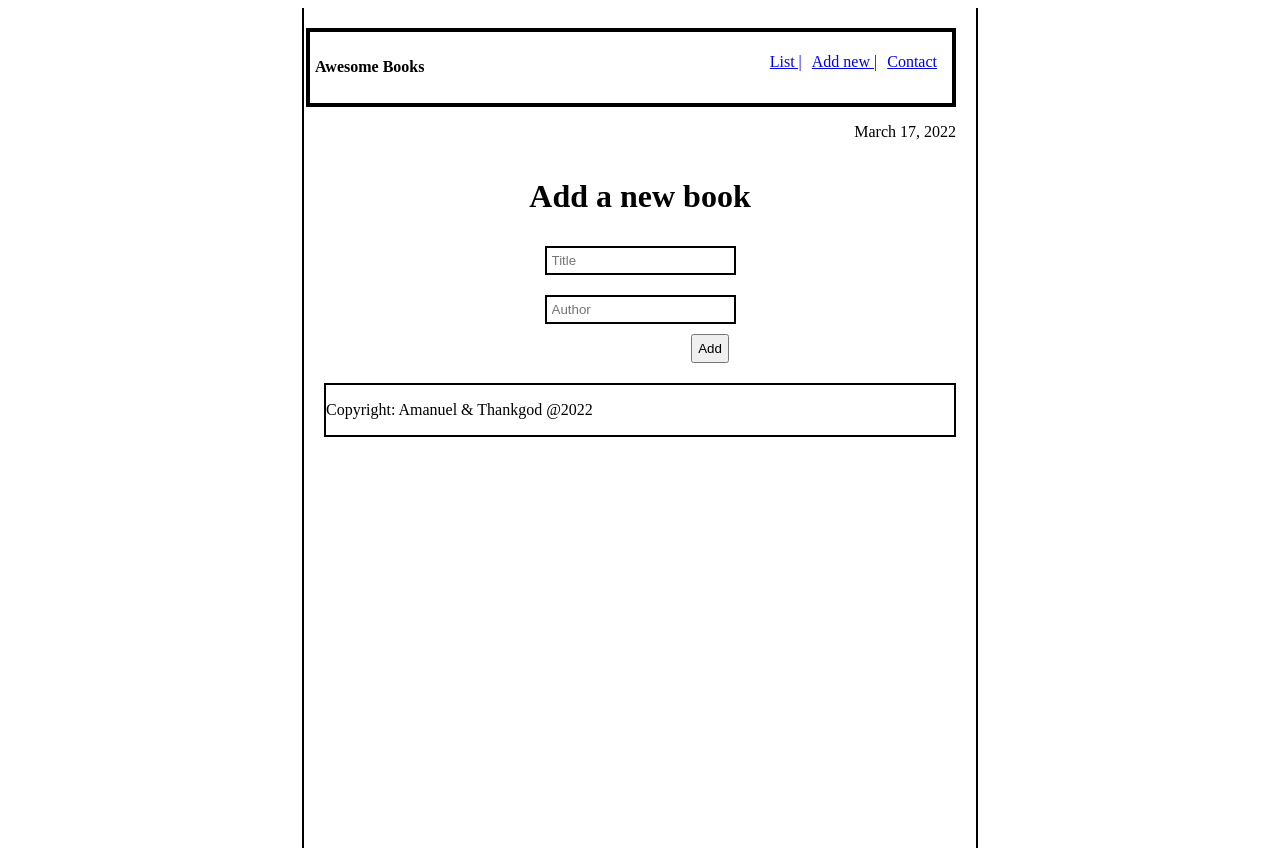
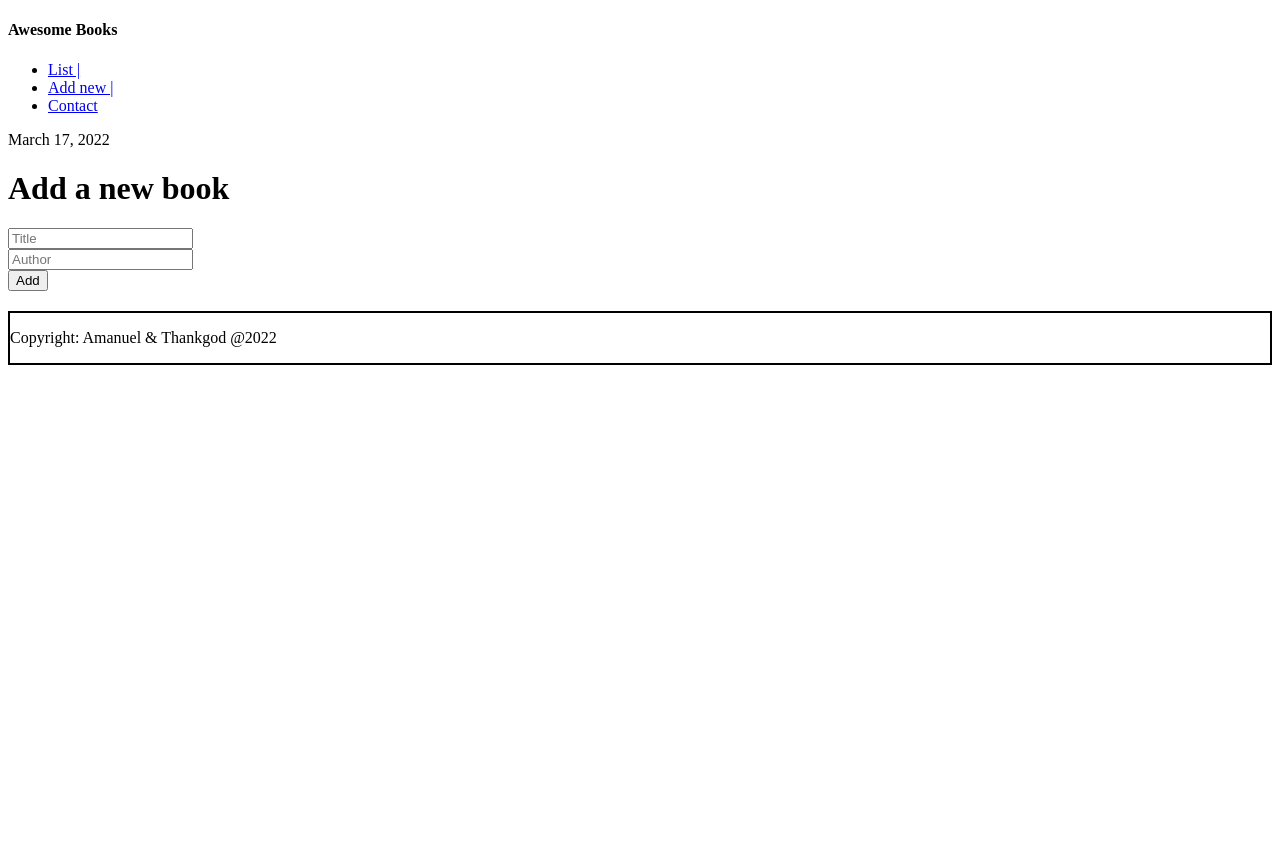
Before and after one commit to amexabee/Awesome-Books, a website: page addnew.html in a window 1280 px wide. After the commit the page ends 800 px from the top, so only its background shows below. Drawn offline with Linux system fonts and the light colour scheme.

Commit message:
Fix view

```diff
--- a/css/addnew.css
+++ b/css/addnew.css
@@ -1,54 +1,6 @@
-.container {
-  width: 50%;
-  margin: auto;
-  border: 2px solid black;
-  height: 100vh;
-  border-top: none;
-  border-bottom: none;
-  padding: 20px;
-}
 
-.nac_container {
-  display: inline-flex;
-  width: 100%;
-  justify-content: space-between;
-  border: 4px black solid;
-  padding: 5px;
-}
 
-header {
-  display: flex;
-  flex-direction: column;
-  align-items: flex-end;
-}
 
-main {
-  text-align: center;
-}
-
-.nac_container > ul {
-  display: flex;
-  list-style: none;
-}
-
-.nac_container > ul > li {
-  margin-right: 10px;
-}
-
-main form div {
-  padding: 10px;
-}
-
-#title,
-#author {
-  border: 2px solid black;
-  padding: 5px;
-}
-
-#btn {
-  padding: 5px;
-  margin-left: 140px;
-}
 
 footer {
   margin-top: 20px;
```
